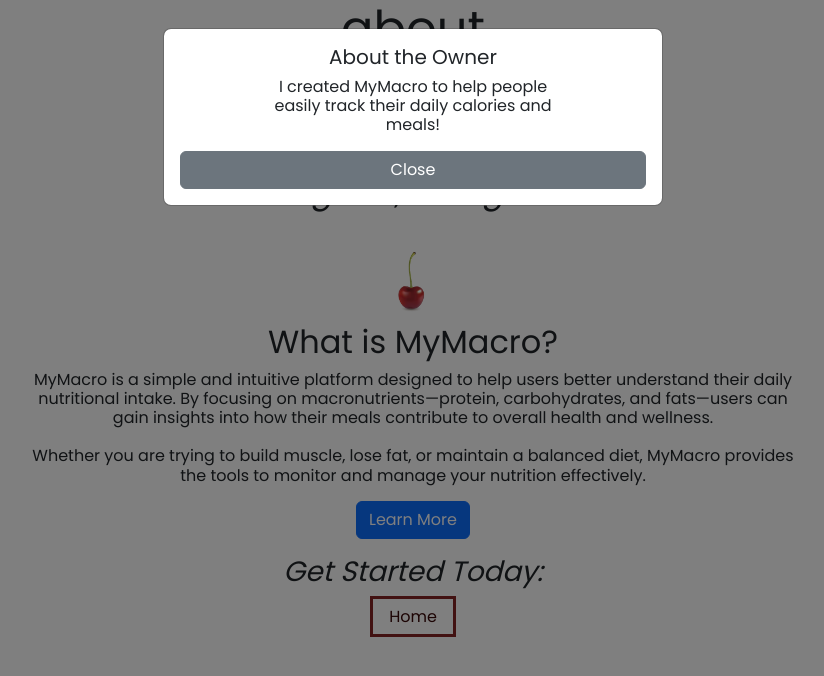
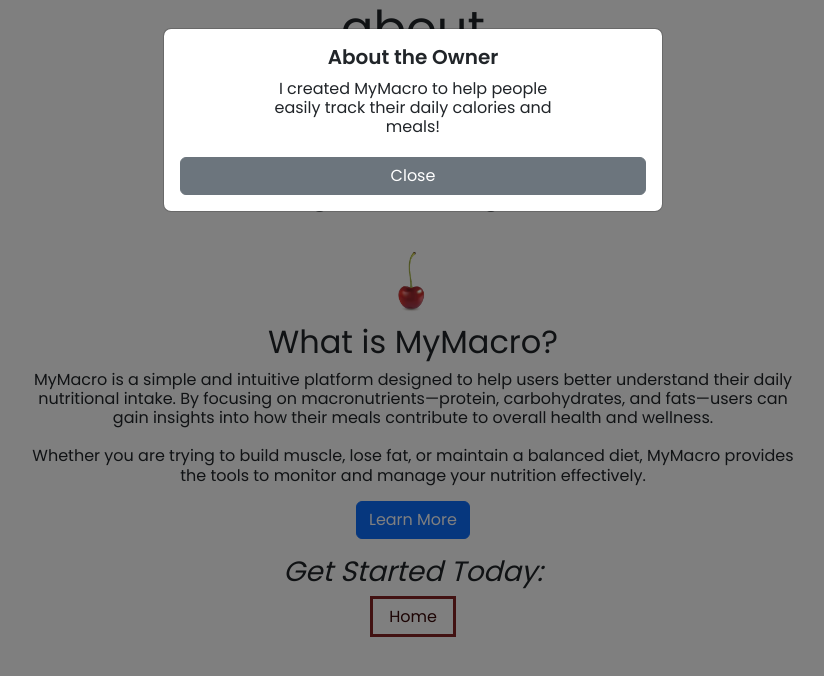
Before and after one commit to jdofat/MiniProject3JadeDofat, a plain HTML site: page templates/macros.html in a window 1280 px wide. Both pictures are taken after a click on the button "Learn More". Shown: the whole page, without its empty margins (227-1051 px from the left). Drawn offline with nearby package versions, Linux system fonts and the light colour scheme; files that its build step writes are made by us from their sources; files whose address does not match are found by name.

Commit message:
Update styles.css

```diff
--- a/static/styles.css
+++ b/static/styles.css
@@ -115,3 +115,30 @@ th, td {
     padding: 5px;
     text-align: left;
 }
+
+/* modal */
+
+.modal-content {
+    padding: 15px;
+    text-align: center;
+        font-family: 'Poppins', sans-serif;
+}
+
+
+.modal-content h5 {
+    margin-top: 0;
+    margin-bottom: 10px;
+    font-weight: 600;
+        font-family: 'Poppins', sans-serif;
+}
+
+.modal-content p {
+    margin-bottom: 15px;
+        font-family: 'Poppins', sans-serif;
+}
+
+.modal-content .btn {
+    margin-top: 5px;
+    border-radius: 6px;
+        font-family: 'Poppins', sans-serif;
+}
```
